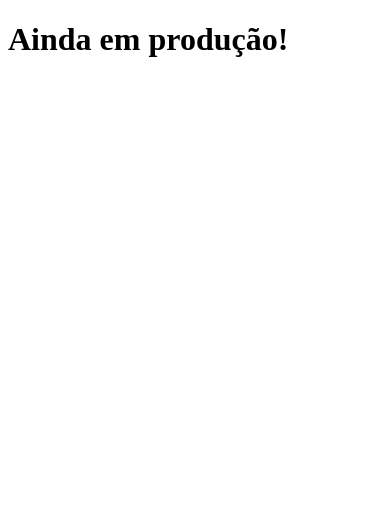
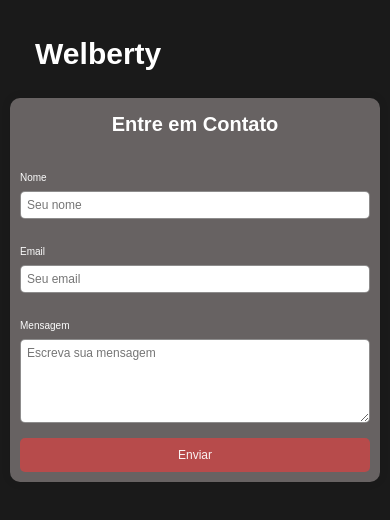
Before and after one commit to Welbertyy/port, a plain HTML site: page contact.html in a window 390 px wide. Drawn offline with Linux system fonts and the light colour scheme.

Commit message:
cara, adicionei nova interaçao ao contato!

```diff
--- a/contact.html
+++ b/contact.html
@@ -1,11 +1,54 @@
 <!DOCTYPE html>
-<html lang="en">
+<html lang="pt-br">
   <head>
     <meta charset="UTF-8" />
     <meta name="viewport" content="width=device-width, initial-scale=1.0" />
-    <title>Contate-me</title>
+    <title>Formulário de Contato</title>
+    <link rel="stylesheet" href="contato.css" />
   </head>
+  <header>
+    <a href="#" class="logo">Welberty</a>
+
+    <nav>
+      <a href="./index.html"> Inicio</a>
+      <a href="#">Projetos </a>
+      <a href="#">Skills</a>
+      <a href="/contact.html" class="active">Contate-me</a>
+    </nav>
+  </header>
   <body>
-    <h1>Ainda em produção!</h1>
+    <div class="container">
+      <h2>Entre em Contato</h2>
+      <form action="submit.php" method="POST">
+        <label for="nome">Nome</label>
+        <input
+          type="text"
+          id="nome"
+          name="nome"
+          placeholder="Seu nome"
+          required
+        />
+
+        <label for="email">Email</label>
+        <input
+          type="email"
+          id="email"
+          name="email"
+          placeholder="Seu email"
+          required
+        />
+
+        <label for="mensagem">Mensagem</label>
+        <textarea
+          id="mensagem"
+          name="mensagem"
+          placeholder="Escreva sua mensagem"
+          rows="5"
+          required
+        ></textarea>
+
+        <button type="submit">Enviar</button>
+      </form>
+    </div>
   </body>
 </html>
--- /dev/null
+++ b/contato.css
@@ -0,0 +1,198 @@
+/* Reset e configurações globais */
+* {
+  box-sizing: border-box;
+  margin: 0;
+  padding: 0;
+  font-family: Arial, sans-serif;
+}
+
+html {
+  font-size: 62.5%; /* 1rem = 10px para facilitar cálculos */
+}
+
+body {
+  background-color: #010000e5;
+  line-height: 1.6;
+}
+
+/* Cabeçalho */
+header {
+  margin-top: 20px;
+  top: 0;
+  left: 0;
+  width: 100%;
+  padding: 1rem 9%;
+  background-color: transparent;
+  display: flex;
+  justify-content: space-between;
+  align-items: center;
+  z-index: 100;
+}
+
+.logo {
+  font-size: 3rem;
+  color: #ffffff;
+  font-weight: 800;
+  cursor: pointer;
+  transition: 0.5s;
+  text-decoration: none;
+}
+
+.logo:hover {
+  color: #b74b4b;
+}
+
+nav a {
+  font-size: 1.8rem;
+  color: white;
+  margin-left: 4rem;
+  font-weight: 500;
+  transition: 0.3s ease;
+  border-bottom: 3px solid transparent;
+  text-decoration: none;
+}
+
+nav a:hover,
+nav a.active {
+  color: #b74b4b;
+  border-bottom: 3px solid #b74b4b;
+}
+
+/* Responsividade para tablets */
+@media (max-width: 995px) {
+  nav {
+    position: absolute;
+    display: none;
+    top: 0;
+    right: 0;
+    width: 40%;
+    border-left: 3px solid #b74b4b;
+    border-bottom: 3px solid #b74b4b;
+    border-bottom-left-radius: 2rem;
+    padding: 1rem;
+    background-color: #161616;
+    z-index: 100;
+    text-decoration: none;
+  }
+
+  nav.active {
+    display: block;
+  }
+
+  nav a {
+    display: block;
+    font-size: 2rem;
+    margin: 3rem 0;
+  }
+
+  nav a:hover,
+  nav a.active {
+    padding: 1rem;
+    border-radius: 0.5rem;
+    border-bottom: 0.5rem solid #b74b4b;
+  }
+}
+
+/* Container do Formulário */
+.container {
+  max-width: 800px;
+  margin: 50px auto;
+  padding: 20px;
+  background-color: #676262;
+  box-shadow: 0 0 10px rgba(0, 0, 0, 0.1);
+  border-radius: 10px;
+}
+
+/* Título do formulário */
+h2 {
+  text-align: center;
+  color: #ffffff;
+  margin-bottom: 20px;
+}
+
+/* Formulário */
+form {
+  display: flex;
+  flex-direction: column;
+}
+
+label {
+  margin: 10px 0 5px;
+  color: #fcfcfc;
+}
+
+input[type="text"],
+input[type="email"],
+textarea {
+  width: 100%;
+  padding: 10px;
+  border: 1px solid #4f4d4da4;
+  border-radius: 5px;
+  margin-bottom: 15px;
+  font-size: 1.6rem;
+}
+
+textarea {
+  resize: vertical;
+}
+
+button {
+  padding: 10px 15px;
+  background-color: #b74b4b;
+  color: #faf3f3;
+  border: none;
+  border-radius: 5px;
+  cursor: pointer;
+  font-size: 1.6rem;
+  transition: background-color 0.3s ease;
+}
+
+button:hover {
+  background-color: #ac4747;
+}
+
+/* Estilos responsivos para tablets */
+@media (max-width: 768px) {
+  .container {
+    margin: 20px;
+    padding: 15px;
+  }
+
+  h2 {
+    font-size: 2.4rem;
+  }
+
+  input[type="text"],
+  input[type="email"],
+  textarea {
+    padding: 8px;
+    font-size: 1.4rem;
+  }
+
+  button {
+    font-size: 1.4rem;
+  }
+}
+
+/* Estilos responsivos para celulares */
+@media (max-width: 480px) {
+  .container {
+    margin: 10px;
+    padding: 10px;
+  }
+
+  h2 {
+    font-size: 2rem;
+  }
+
+  input[type="text"],
+  input[type="email"],
+  textarea {
+    padding: 6px;
+    font-size: 1.2rem;
+  }
+
+  button {
+    font-size: 1.2rem;
+  }
+}
```
Also changed, not shown: 1 other file.
